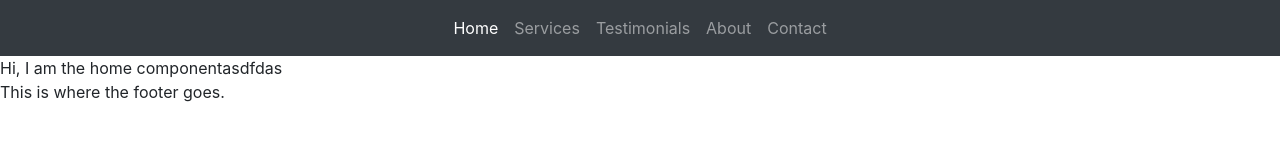
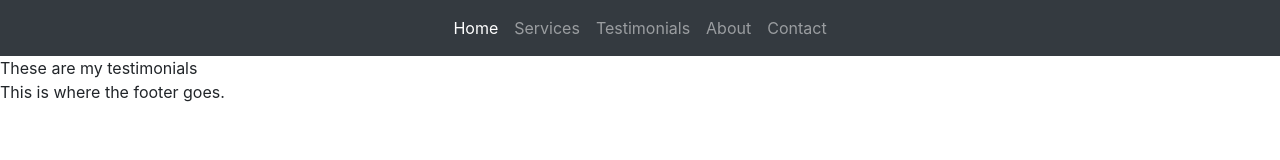
Before and after one commit to stobrien89/reliable_client, a React (Create React App) app: page /testimonials in a window 1280 px wide. Shown: the top 160 px of the page. Built offline with nearby package versions, Linux system fonts and the light colour scheme.

Commit message:
add routing to nav

```diff
--- /dev/null
+++ b/src/components/About/About.jsx
@@ -0,0 +1,7 @@
+import React from "react";
+
+const About = () => {
+    return <div>This is some stuff about me.</div>
+}
+
+export default About;
--- a/src/components/App.jsx
+++ b/src/components/App.jsx
@@ -6,16 +6,22 @@ import HeaderNav from "./Default/HeaderNav/HeaderNav";
 import MainContent from "./Default/MainContent/Maincontent";
 import FooterNav from "./Default/FooterNav/FooterNav";
 import Home from "./Home/Home";
+import Services from "./Services/Services"
+import Testimonials from "./Testimonials/Testimonials";
+import About from "./About/About";
+import Contact from "./Contact/Contact";
 
 function App() {
   return (
     <>
       <HeaderNav />
       <Switch>
-        <Route path="/" component={Home} />
-        <Route />
-        <Route />
-        <Route />
+        <Route exact path="/" component={Home} />
+        <Route path="/services" component={Services}/>
+        <Route path="/testimonials" component={Testimonials}/>
+        <Route path="/about" component={About}/>
+        <Route path="/contact" component={Contact}/>
+
       </Switch>
       <FooterNav />
     </>
--- /dev/null
+++ b/src/components/Contact/Contact.jsx
@@ -0,0 +1,7 @@
+import React from "react";
+
+const Contact = () => {
+    return <div>this is my contact info</div>
+}
+
+export default Contact;
--- a/src/components/Default/HeaderNav/Nav.jsx
+++ b/src/components/Default/HeaderNav/Nav.jsx
@@ -1,4 +1,5 @@
 import React from "react";
+import { Link } from "react-router-dom"
 
 const Nav = () => {
     return <nav class="navbar navbar-expand-lg navbar-dark bg-dark">
@@ -9,19 +10,19 @@ const Nav = () => {
       <div class="collapse navbar-collapse justify-content-md-center" id="navbarsExample08">
         <ul class="navbar-nav">
           <li class="nav-item active">
-            <a class="nav-link" href="#">Home<span class="sr-only">(current)</span></a>
+            <Link to="/" class="nav-link">Home<span class="sr-only">(current)</span></Link>
           </li>
           <li class="nav-item">
-            <a class="nav-link" href="#">Services</a>
+            <Link to="/services" class="nav-link">Services</Link>
           </li>
           <li class="nav-item">
-            <a class="nav-link" href="#">Testimonials</a>
+            <Link to="/testimonials" class="nav-link">Testimonials</Link>
           </li>
           <li class="nav-item">
-            <a class="nav-link" href="#">About</a>
+            <Link to="/about" class="nav-link" >About</Link>
           </li>
           <li class="nav-item">
-            <a class="nav-link" href="#">Contact</a>
+            <Link to="/contact" class="nav-link">Contact</Link>
           </li>
         </ul>
       </div>
--- /dev/null
+++ b/src/components/Services/Services.jsx
@@ -0,0 +1,7 @@
+import React from "react";
+
+const Services = () => {
+    return <div>These are my services</div>
+}
+
+export default Services;
--- /dev/null
+++ b/src/components/Testimonials/Testimonials.jsx
@@ -0,0 +1,7 @@
+import React from "react";
+
+const Testimonials = () => {
+    return <div>These are my testimonials</div>
+}
+
+export default Testimonials;
```
